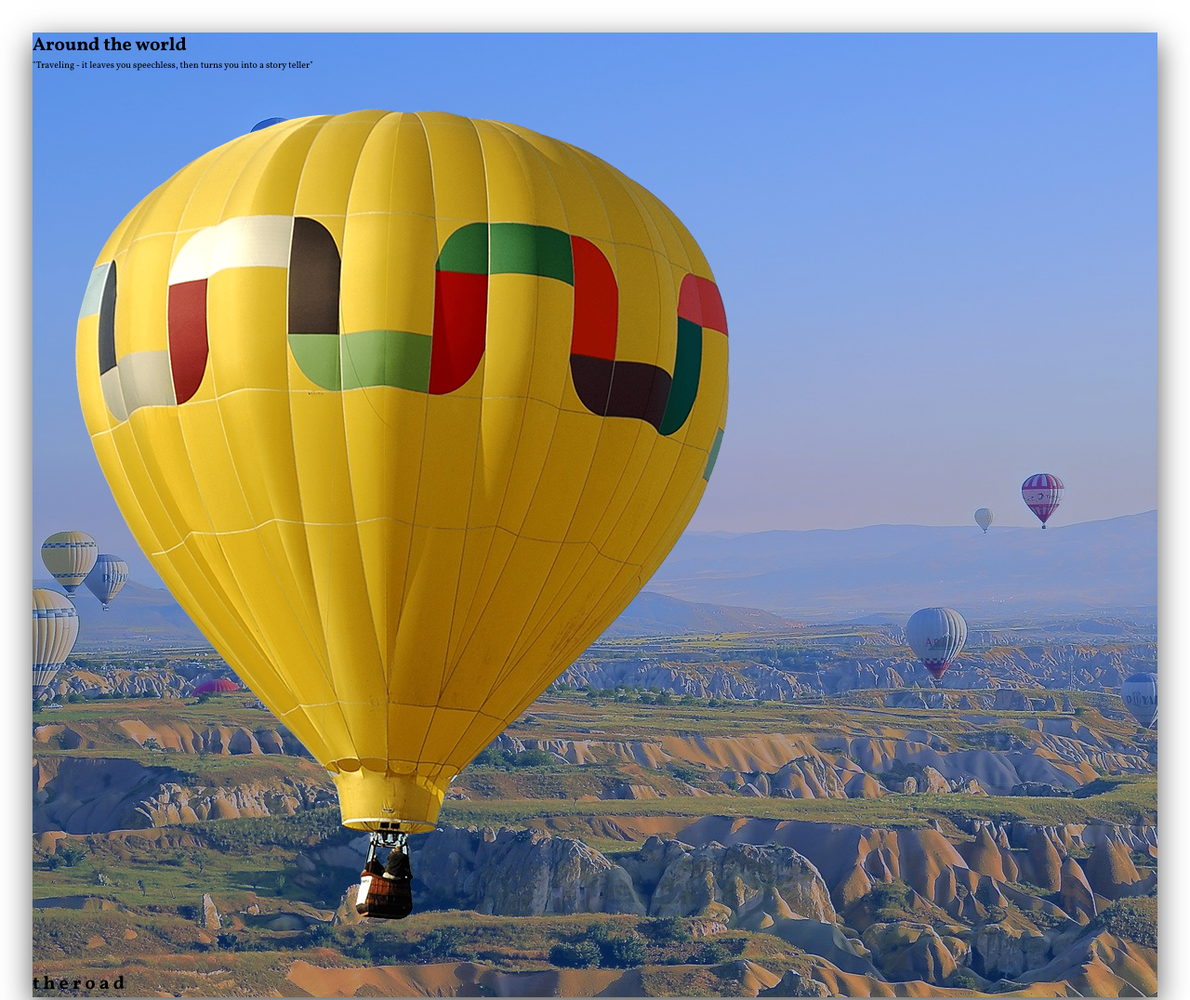
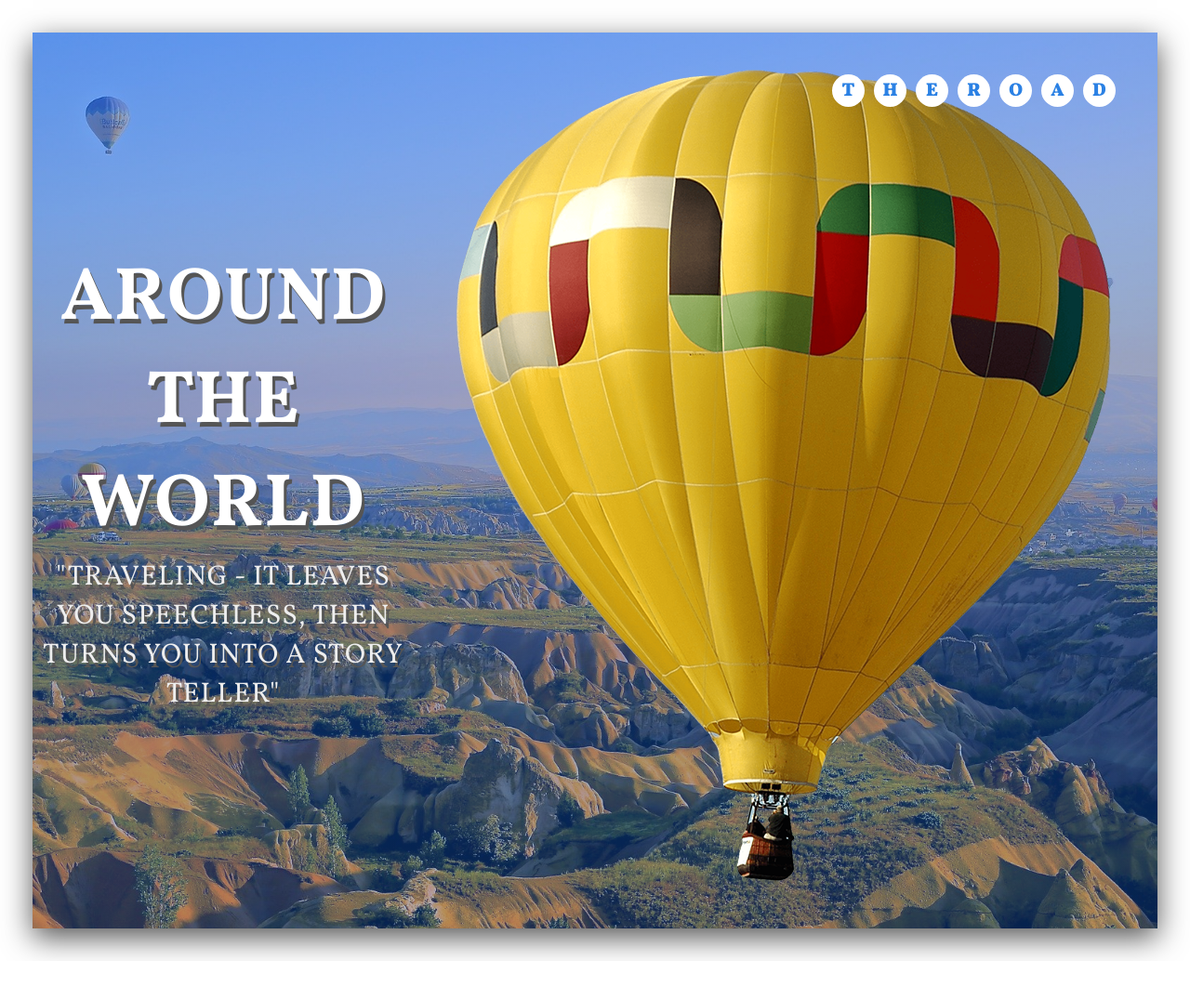
Before and after one commit to JericRice/the-road, a plain HTML site: page index.html in a window 1280 px wide. Shown: the top 1076 px of the page at 93% size. After the commit the page ends 1034 px from the top, so only its background shows below. Drawn offline with Linux system fonts and the light colour scheme.

Commit message:
heading styling and logo styling set

```diff
--- a/index.html
+++ b/index.html
@@ -11,7 +11,7 @@
 </head>
 <body>
     <div class="container">
-        <header class="header">
+        <header class="header center">
             <div class="header-text">
                 <h1 class="heading">Around the world</h1>
                 <p class="header-paragraph">
@@ -21,13 +21,13 @@
             <img src="images/air-balloon.png" alt="header image" class="header-image">
             <div class="logo">
                 <h1>
-                    <span>t</span>
-                    <span>h</span>
-                    <span>e</span>
-                    <span>r</span>
-                    <span>o</span>
-                    <span>a</span>
-                    <span>d</span>
+                    <span class="center">t</span>
+                    <span class="center">h</span>
+                    <span class="center">e</span>
+                    <span class="center">r</span>
+                    <span class="center">o</span>
+                    <span class="center">a</span>
+                    <span class="center">d</span>
                 </h1>
             </div>
         </header>
--- a/style.css
+++ b/style.css
@@ -35,5 +35,53 @@ html {
  .header {
      width: 100%;
      height: calc(100vh -7rem);
-     background: linear-gradient(rgba(18,113,255, .5), rgba(18,113,255,.3)), url(images/header-bg.jpg);
+     background: linear-gradient(rgba(18,113,255, .5), rgba(18,113,255,.3)),
+        url(images/header-bg.jpg) center no-repeat;
+     background-size: cover;
+     position: relative;
  }
+
+ .header-text {
+     text-align: center;
+     text-transform: uppercase;
+     letter-spacing: 0.1rem;
+     text-shadow: .3rem .5rem var(--grey-color);
+
+ }
+
+ .heading {
+     font-size: 8rem;
+     color: var(--white-color);
+ }
+
+ .header-paragraph {
+      font-size: 3rem;
+      font-weight: 500;
+      color: var(--secondary-color);
+      max-width: 70rem;
+      margin: auto;
+
+ }
+
+ .logo {
+     position: absolute;
+     top: 4rem;
+     right: 4rem;
+ }
+
+ .logo h1 {
+     display: flex ;
+ }
+
+ .logo h1 span {
+     font-size: 2rem;
+     font-weight: 900;
+     color: var(--primary-color);
+     text-transform: uppercase;
+     background-color: var(--white-color);
+     width: 3.5rem;
+     height: 3.5rem;
+     margin: .5rem;
+     border-radius: 50%;
+
+ }
```
